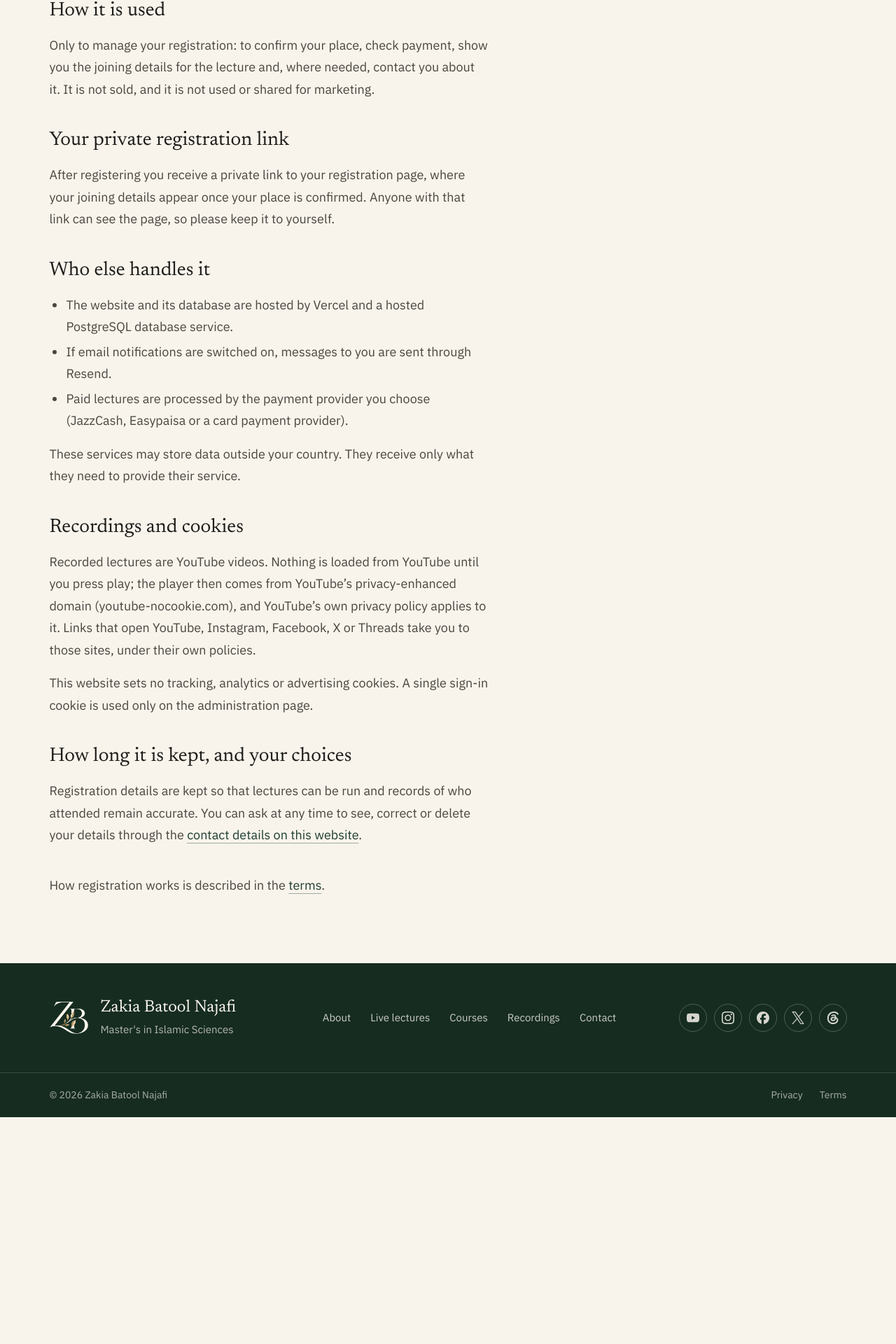
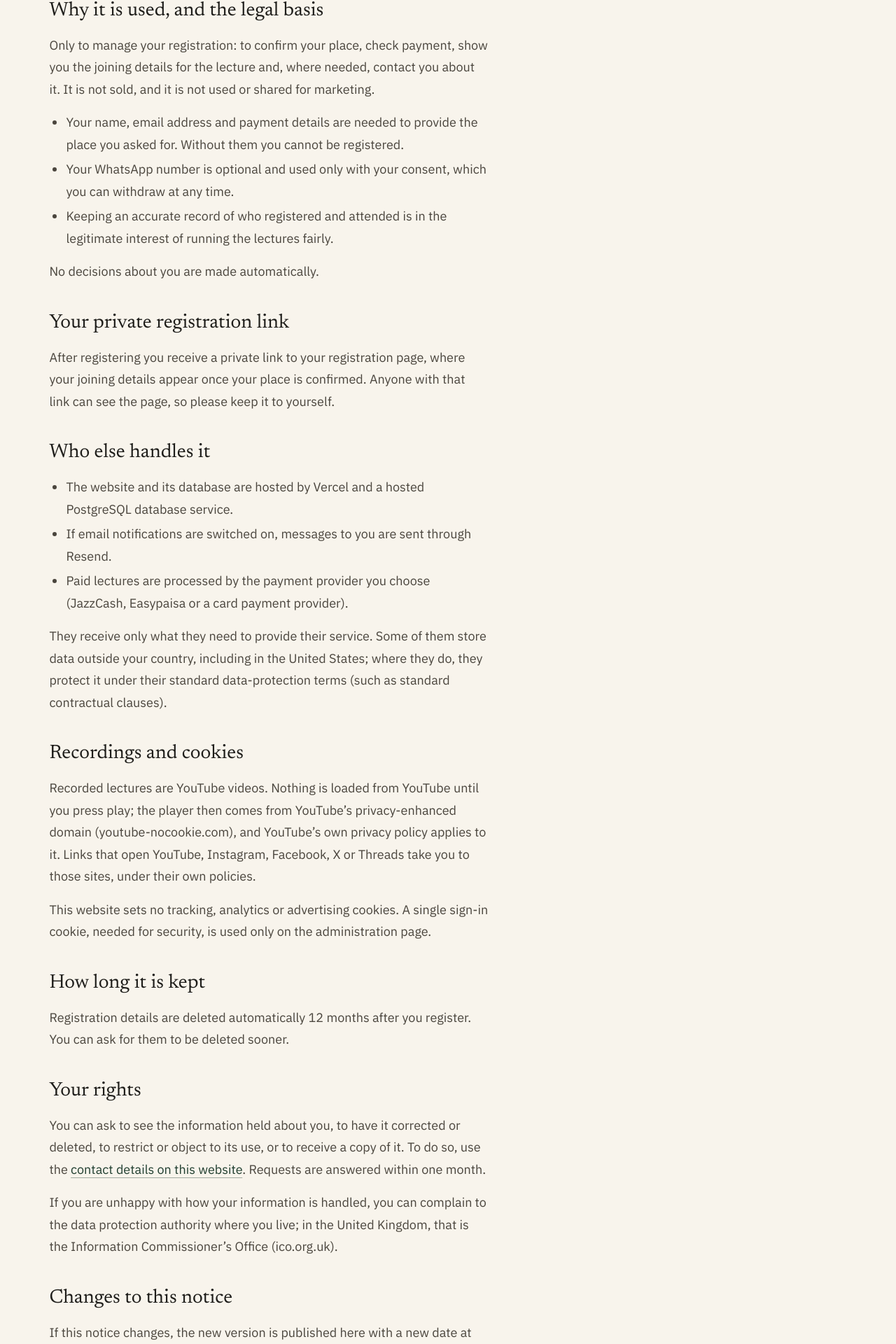
Before and after one commit to syedasjadabbas/zakia-najafi-portfolio, a Next.js app: page /privacy in a window 1280 px wide. Shown: the part 864-2784 px from the top of the page at 70% size. Before the commit the page ends 2460 px from the top, so only its background shows below. Built offline with nearby package versions, Linux system fonts and the light colour scheme; no server answers.

Commit message:
Complete privacy notice and delete registrations after 12 months

```diff
--- a/src/app/admin/page.tsx
+++ b/src/app/admin/page.tsx
@@ -8,6 +8,7 @@ import { isEmailConfigured } from "@/lib/email";
 import { formatPrice, formatTime } from "@/lib/format";
 import { getLiveMethodIds } from "@/lib/payment-gateways";
 import {
+  deleteExpiredRegistrations,
   getAllAccessInstructions,
   listRegistrations,
   type Registration,
@@ -105,6 +106,7 @@ const hasEnded = (lecture: Lecture) =>
   new Date(lecture.startsAt).getTime() + lecture.durationMinutes * 60_000 < Date.now();
 
 async function Dashboard({ editSlug }: { editSlug: string | null }) {
+  await deleteExpiredRegistrations(); // keeps the retention period promised in the privacy notice
   const [lectures, allRegistrations, access, stored] = await Promise.all([
     getLectures(),
     listRegistrations(),
--- a/src/app/lectures/[slug]/actions.ts
+++ b/src/app/lectures/[slug]/actions.ts
@@ -1,6 +1,7 @@
 "use server";
 
 import { redirect } from "next/navigation";
+import { after } from "next/server";
 import { z } from "zod";
 import { getLecture } from "@/content/lectures";
 import { site } from "@/content/site";
@@ -8,7 +9,12 @@ import { sendEmail } from "@/lib/email";
 import { formatDate, formatTime } from "@/lib/format";
 import { getGateway } from "@/lib/payment-gateways";
 import { getPaymentMethod, getPaymentRegion, paymentsComingSoonNotice } from "@/lib/payment-options";
-import { createRegistration, transitionRegistration, type PaymentMethod } from "@/lib/registrations";
+import {
+  createRegistration,
+  deleteExpiredRegistrations,
+  transitionRegistration,
+  type PaymentMethod,
+} from "@/lib/registrations";
 
 export type RegisterState = {
   message?: string;
@@ -27,6 +33,8 @@ const schema = z.object({
 });
 
 export async function register(slug: string, _prev: RegisterState, formData: FormData): Promise<RegisterState> {
+  // After the response: remove registrations past the retention period in the privacy notice.
+  after(() => deleteExpiredRegistrations().catch((error) => console.error("Retention cleanup failed", error)));
   const raw = {
     name: String(formData.get("name") ?? ""),
     email: String(formData.get("email") ?? ""),
--- a/src/app/privacy/page.tsx
+++ b/src/app/privacy/page.tsx
@@ -3,6 +3,7 @@ import Link from "next/link";
 import { SiteFooter } from "@/components/site-footer";
 import { SiteHeader } from "@/components/site-header";
 import { site } from "@/content/site";
+import { RETENTION_MONTHS } from "@/lib/retention";
 
 export const metadata: Metadata = {
   title: "Privacy",
@@ -43,12 +44,26 @@ export default function PrivacyPage() {
             <p>Card details, wallet PINs and one-time codes are entered only on the payment provider&rsquo;s own pages and never reach this website.</p>
           </Section>
 
-          <Section title="How it is used">
+          <Section title="Why it is used, and the legal basis">
             <p>
               Only to manage your registration: to confirm your place, check payment, show you the joining details for
               the lecture and, where needed, contact you about it. It is not sold, and it is not used or shared for
               marketing.
             </p>
+            <ul className="list-disc space-y-1 pl-6">
+              <li>
+                Your name, email address and payment details are needed to provide the place you asked for. Without
+                them you cannot be registered.
+              </li>
+              <li>
+                Your WhatsApp number is optional and used only with your consent, which you can withdraw at any time.
+              </li>
+              <li>
+                Keeping an accurate record of who registered and attended is in the legitimate interest of running the
+                lectures fairly.
+              </li>
+            </ul>
+            <p>No decisions about you are made automatically.</p>
           </Section>
 
           <Section title="Your private registration link">
@@ -65,7 +80,11 @@ export default function PrivacyPage() {
               <li>If email notifications are switched on, messages to you are sent through Resend.</li>
               <li>Paid lectures are processed by the payment provider you choose (JazzCash, Easypaisa or a card payment provider).</li>
             </ul>
-            <p>These services may store data outside your country. They receive only what they need to provide their service.</p>
+            <p>
+              They receive only what they need to provide their service. Some of them store data outside your country,
+              including in the United States; where they do, they protect it under their standard data-protection terms
+              (such as standard contractual clauses).
+            </p>
           </Section>
 
           <Section title="Recordings and cookies">
@@ -76,33 +95,49 @@ export default function PrivacyPage() {
               sites, under their own policies.
             </p>
             <p>
-              This website sets no tracking, analytics or advertising cookies. A single sign-in cookie is used only on
-              the administration page.
+              This website sets no tracking, analytics or advertising cookies. A single sign-in cookie, needed for
+              security, is used only on the administration page.
             </p>
           </Section>
 
-          <Section title="How long it is kept, and your choices">
+          <Section title="How long it is kept">
             <p>
-              Registration details are kept so that lectures can be run and records of who attended remain accurate.
-              You can ask at any time to see, correct or delete your details
+              Registration details are deleted automatically {RETENTION_MONTHS} months after you register. You can ask
+              for them to be deleted sooner.
+            </p>
+          </Section>
+
+          <Section title="Your rights">
+            <p>
+              You can ask to see the information held about you, to have it corrected or deleted, to restrict or object
+              to its use, or to receive a copy of it. To do so
               {site.email ? (
                 <>
-                  {" "}
-                  by writing to{" "}
+                  , write to{" "}
                   <a className="link text-forest" href={`mailto:${site.email}`}>
                     {site.email}
                   </a>
                 </>
               ) : (
                 <>
-                  {" "}
-                  through the{" "}
+                  , use the{" "}
                   <Link href="/#contact" className="link text-forest">
                     contact details on this website
                   </Link>
                 </>
               )}
-              .
+              . Requests are answered within one month.
+            </p>
+            <p>
+              If you are unhappy with how your information is handled, you can complain to the data protection
+              authority where you live; in the United Kingdom, that is the Information Commissioner&rsquo;s Office
+              (ico.org.uk).
+            </p>
+          </Section>
+
+          <Section title="Changes to this notice">
+            <p>
+              If this notice changes, the new version is published here with a new date at the top.
             </p>
           </Section>
 
--- a/src/lib/registrations.ts
+++ b/src/lib/registrations.ts
@@ -3,6 +3,7 @@ import "server-only";
 import type { Lecture, Price } from "@/content/lectures";
 import { getDb, isUniqueViolation, type Query } from "./db";
 import { getLectureStatus } from "./lecture-status";
+import { retentionCutoff } from "./retention";
 import { createAccessToken, hashToken, newId } from "./tokens";
 
 export type RegistrationStatus =
@@ -140,6 +141,18 @@ export async function listRegistrations(): Promise<Registration[]> {
   );
 }
 
+/**
+ * Deletes registrations older than the retention period stated in the privacy
+ * notice. Cheap to call often; returns how many were removed.
+ */
+export async function deleteExpiredRegistrations(now: Date = new Date()): Promise<number> {
+  const db = await getDb();
+  const rows = await db.query<{ id: string }>(`delete from registrations where created_at < $1 returning id`, [
+    retentionCutoff(now).toISOString(),
+  ]);
+  return rows.length;
+}
+
 /** Moves a registration between statuses only if it is currently in one of `from`. */
 export async function transitionRegistration(
   id: string,
--- /dev/null
+++ b/src/lib/retention.ts
@@ -0,0 +1,12 @@
+/**
+ * How long registration details are kept. The privacy notice quotes this number,
+ * and deleteExpiredRegistrations() enforces it, so the two always agree.
+ */
+export const RETENTION_MONTHS = 12;
+
+/** Registrations made before this moment are past the retention period. */
+export function retentionCutoff(now: Date = new Date()): Date {
+  const cutoff = new Date(now);
+  cutoff.setUTCMonth(cutoff.getUTCMonth() - RETENTION_MONTHS);
+  return cutoff;
+}
```
Also changed, not shown: 2 other files (tests, documents, lock files or other folders).
